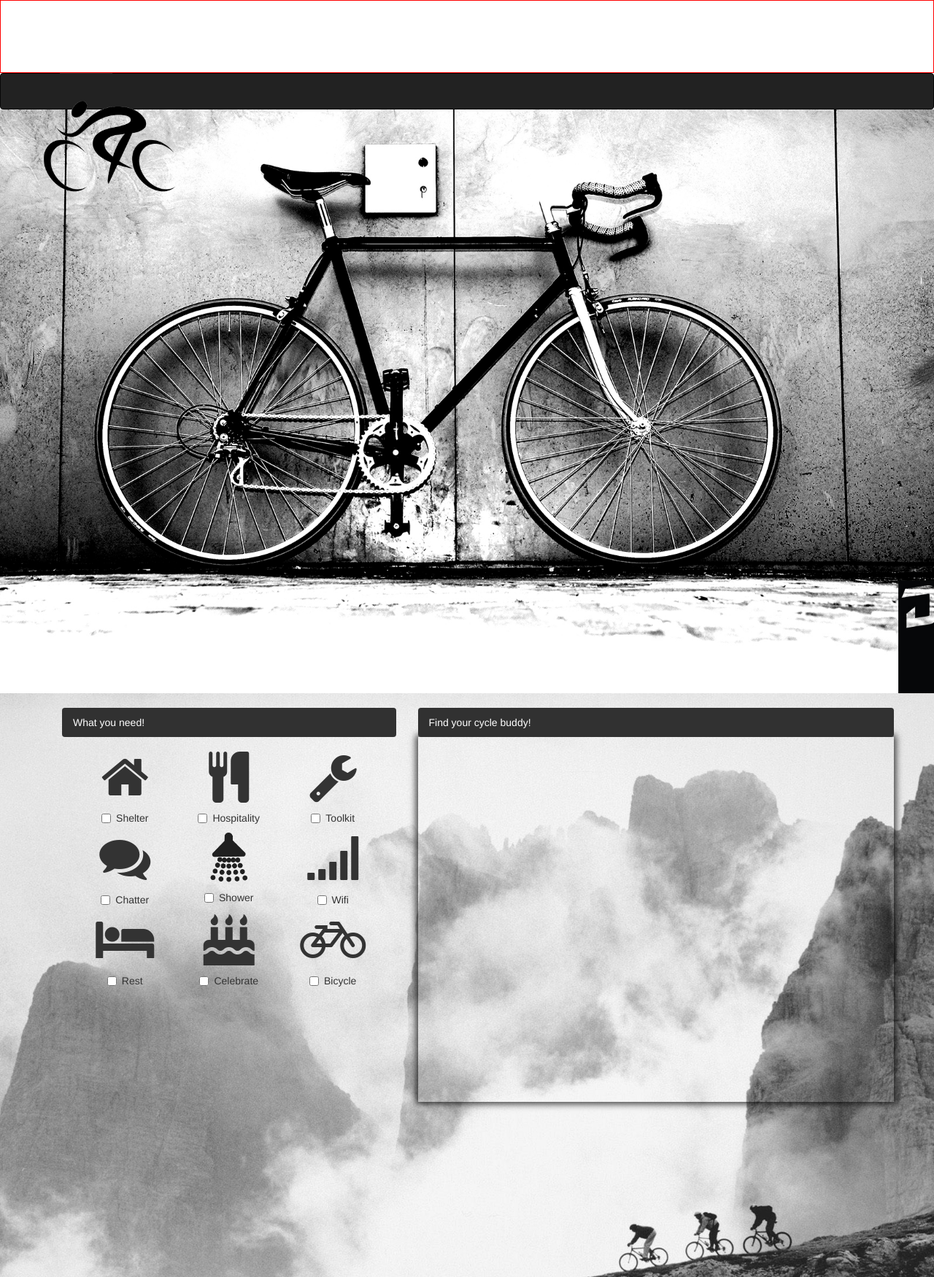
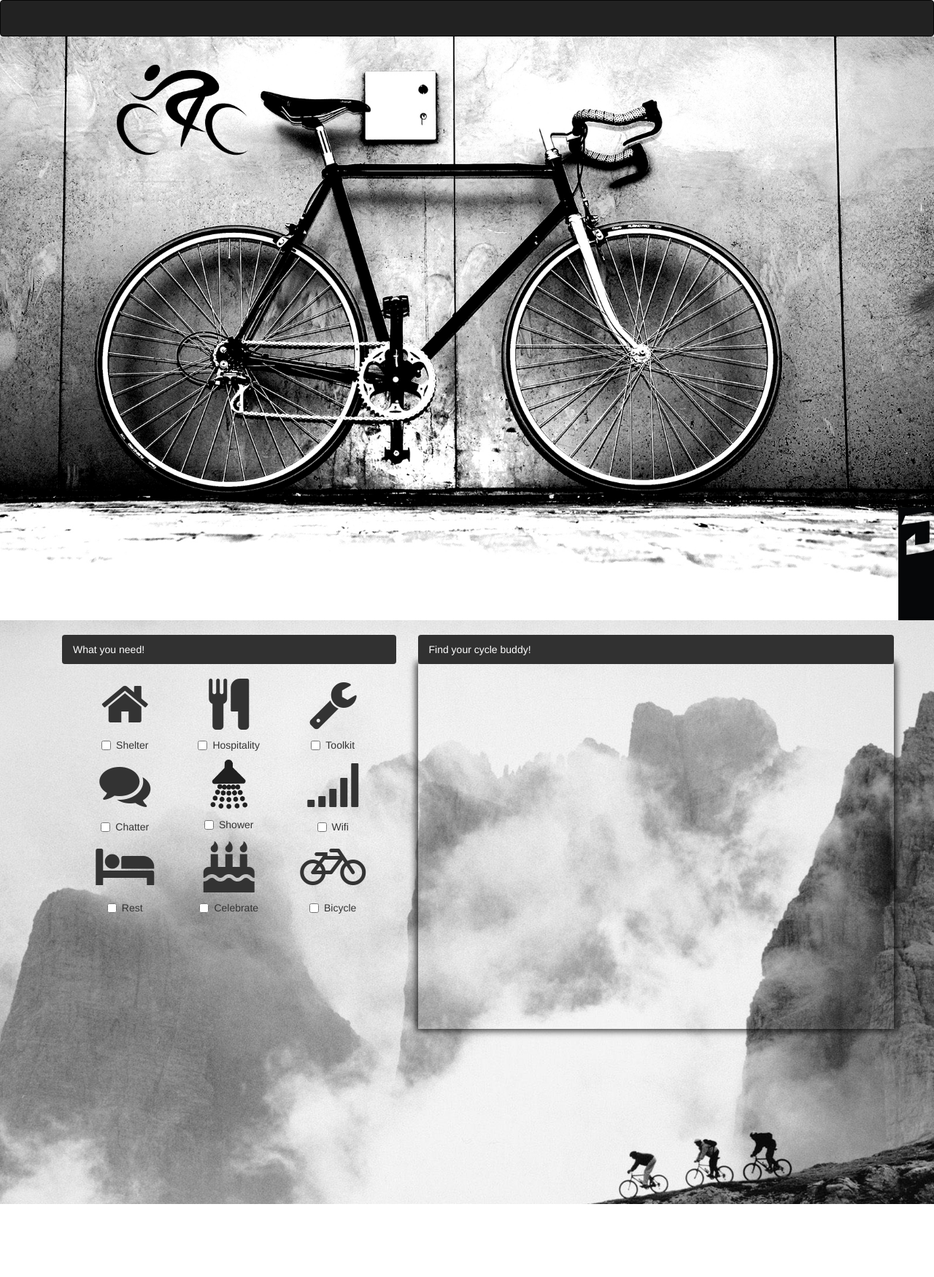
Before and after one commit to CodeTheCity/c4c, a PHP site: page / in a window 1280 px wide. Shown: the whole page at 73% size. After the commit the page ends 1650 px from the top, so only its background shows below. Run offline with PHP 8.4, Linux system fonts and the light colour scheme; data that the repository does not hold is empty; some libraries are stand-ins or nearby versions.

Commit message:
Cyclist fixed

```diff
--- a/c4c.css
+++ b/c4c.css
@@ -1,5 +1,6 @@
 #demo
 {
+	display: none;
 	width: 100%;
 	height: 100px;
 	border: 1px solid red;
@@ -35,6 +36,7 @@ body{
 {
 	height: 100px;
 	display: none;
+	z-index: 100;
 }
 
 .bike
@@ -42,8 +44,8 @@ body{
 	position: fixed;
 	width: 200px;
 	height: 200px;
-	margin-left: 50px;
-	margin-top: -50px;
+	margin-left: 150px;
+	margin-top: 0px;
 	background: url(jjj.png);
 	background-size: 100%;
 }
@@ -150,7 +152,6 @@ html, body,
 
 #fbsection2 {
 	background-image: url(cyclists.jpg);
-	opacity: 0.90;
 }
 .popover-content
 {
```
